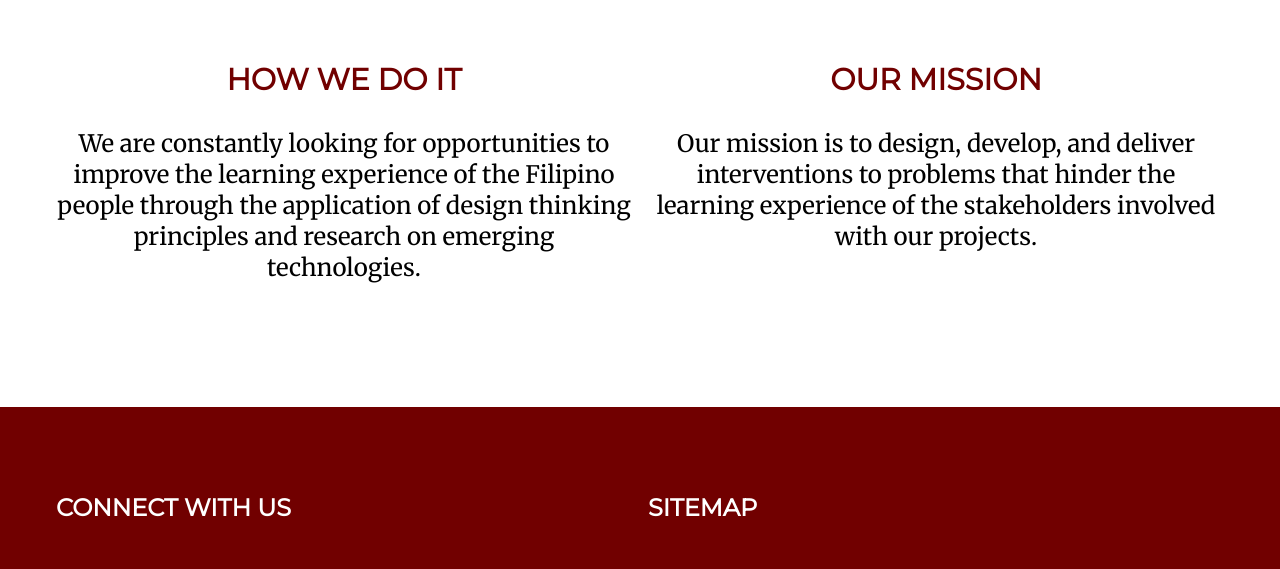
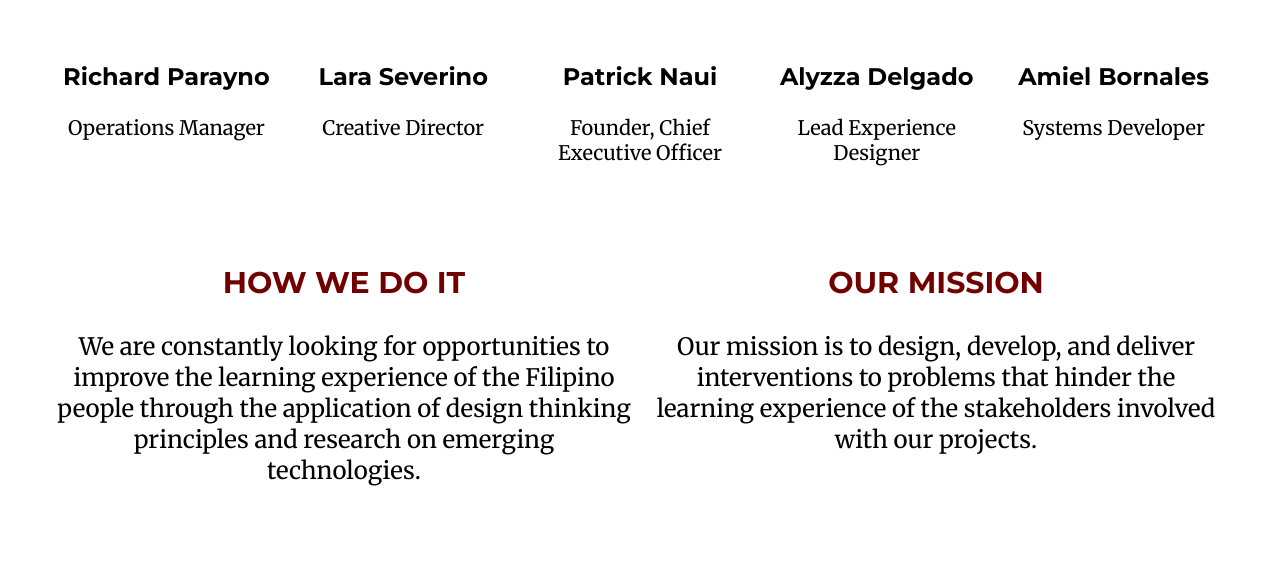
Before and after one commit to aniadesignlab/ania-site, a Gatsby site: page / in a window 1280 px wide. Shown: the part 950-1519 px from the top of the page. Built offline with nearby package versions, Linux system fonts and the light colour scheme; Gatsby itself is replaced by a stand-in of ours.

Commit message:
added team photos

```diff
--- a/src/components/TeamContainer.js
+++ b/src/components/TeamContainer.js
@@ -13,21 +13,26 @@ const TeamContainer = ({ siteTitle }) => (
         <p>We are an educational technology company committed in developing innovative interventions that will change how we learn.</p>
       </Col>
     </Row>
-    <Row id="team-photo">
-      <Col>
-
+    <Row center="xs" id="team-photo">
+      <Col className="team-card" xs>
+        <h3>Richard Parayno</h3>
+        <p>Operations Manager</p>
       </Col>
-      <Col>
-
+      <Col className="team-card" xs>
+        <h3>Lara Severino</h3>
+        <p>Creative Director</p>
       </Col>
-      <Col>
-
+      <Col className="team-card" xs>
+        <h3>Patrick Naui</h3>
+        <p>Founder, Chief Executive Officer</p>
       </Col>
-      <Col>
-
+      <Col className="team-card" xs>
+        <h3>Alyzza Delgado</h3>
+        <p>Lead Experience Designer</p>
       </Col>
-      <Col>
-
+      <Col className="team-card" xs>
+        <h3>Amiel Bornales</h3>
+        <p>Systems Developer</p>
       </Col>
     </Row>
     <Row id="team-about">
--- a/src/css/Footer.css
+++ b/src/css/Footer.css
@@ -17,6 +17,7 @@
 #connect #connect-push p {
     font-size: 15px;
     font-weight: bold;
+    padding-bottom: 38px;
 }
 
 #sitemap h2 {
@@ -32,6 +33,6 @@
 
 #sitemap ul li {
     font-size: 20px;
-    font-weight: bold;
+    font-weight: 600;
     padding-bottom: 13px;
 }
--- a/src/css/Team.css
+++ b/src/css/Team.css
@@ -33,10 +33,21 @@
     padding-bottom: 124px;
 }
 
-#team-header p {
-    margin-bottom: 60px;
-}
-
 #team-about h2, #team-about p{
     text-align: center;
 }
+
+#team-photo {
+    margin-top: 62px;
+    margin-bottom: 74px;
+}
+
+#team-photo h3 {
+    font-family: 'Montserrat';
+    font-size: 24px;
+}
+
+#team-photo p {
+    font-family: 'Merriweather';
+    font-size: 20px;
+}
--- a/src/css/fonts.css
+++ b/src/css/fonts.css
@@ -1 +1 @@
-@import url('https://fonts.googleapis.com/css?family=Merriweather|Montserrat');
+@import url('https://fonts.googleapis.com/css?family=Merriweather|Montserrat:600,700');
```
Also changed, not shown: src/images/team/alyzza.jpg (added), src/images/team/amiel.jpg (added), src/images/team/lara.jpg (added), src/images/team/patrick.jpg (added), src/images/team/richard.jpg (added), 3 other files.
